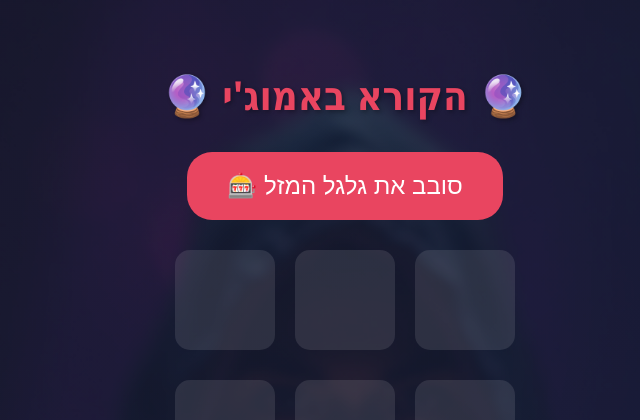
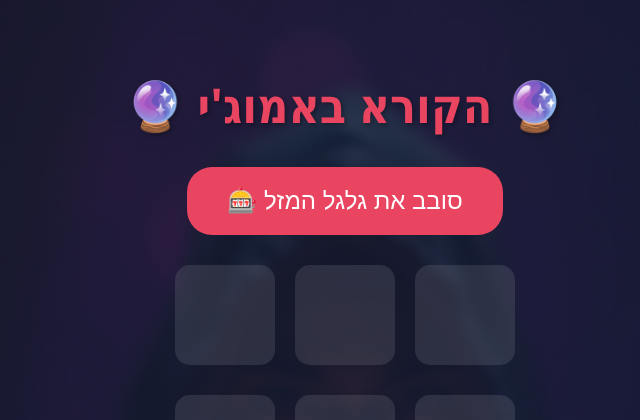
Before and after one commit to david-a/emoji-oracle, a Flask app: page / in a window 1280 px wide. Shown: the top 420 px of the page, without its empty margins (295-935 px from the left). Run offline with Flask 3, Linux system fonts and the light colour scheme.

Commit message:
fix: h1 size

```diff
--- a/templates/index.html
+++ b/templates/index.html
@@ -40,18 +40,13 @@
         justify-content: center;
         padding: 20px;
       }
-      @media (min-width: 768px) {
-        .start-container, .reading {
-          max-width: 800px;
-        }
-      }
       .start-container {
         max-width: 800px;
         margin: 0 auto;
         text-align: center;
       }
       h1 {
-        font-size: 2.5em;
+        font-size: 2em;
         margin-bottom: 30px;
         color: #e94560;
         text-shadow: 2px 2px 4px rgba(0, 0, 0, 0.3);
@@ -250,6 +245,14 @@
         }
         to {
           opacity: 1;
+        }
+      }
+      @media (min-width: 768px) {
+        .start-container, .reading {
+          max-width: 800px;
+        }
+        h1 {
+          font-size: 3em;
         }
       }
     </style>
```
